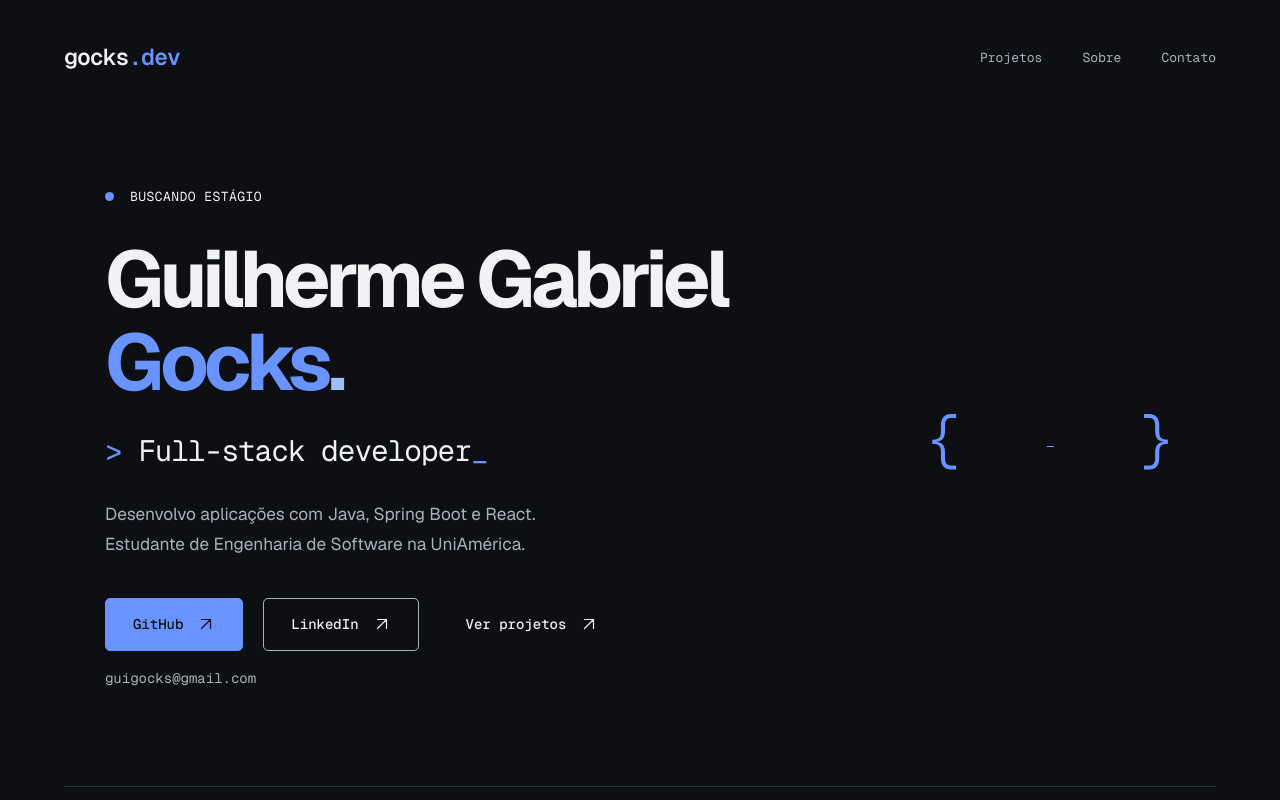
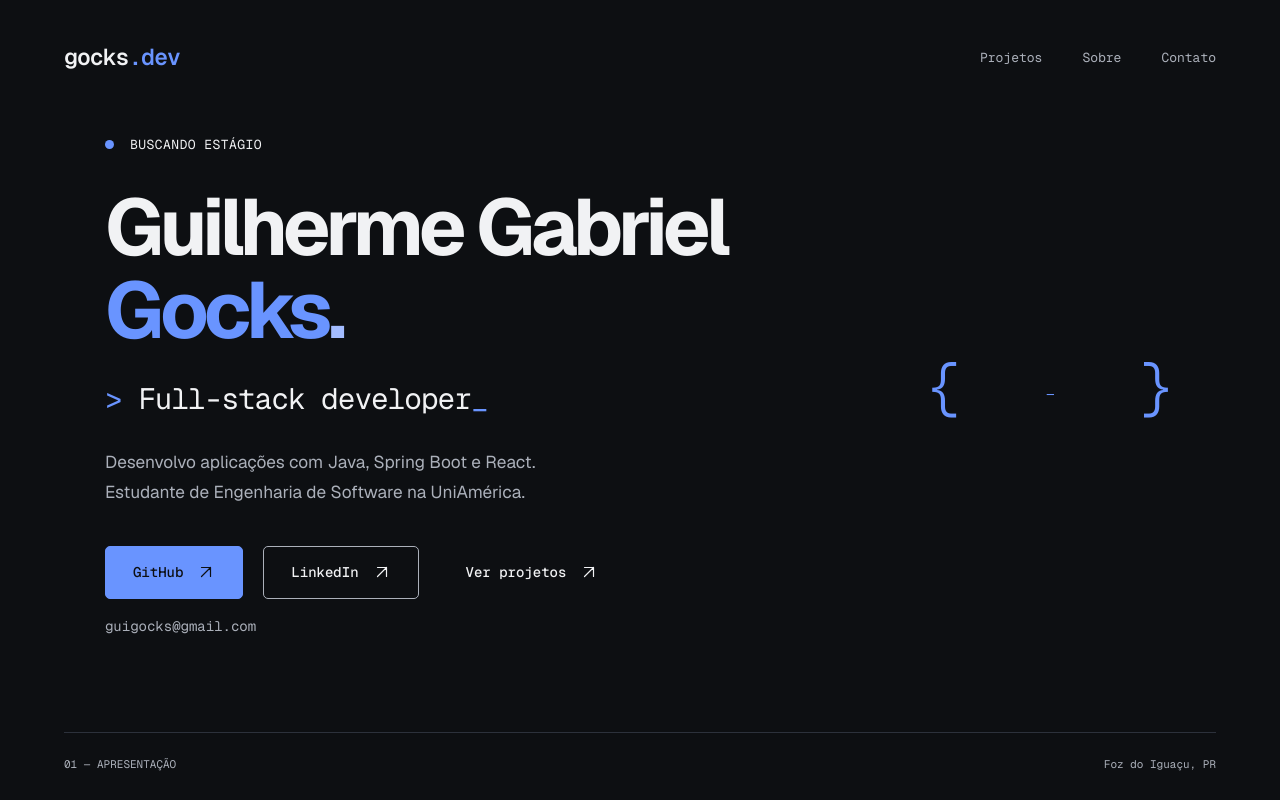
Before and after one commit to guiGocksAfK/GuiGocks-Portfolio, a Next.js app: page / in a window 1280 px wide. Shown: the top 800 px of the page. Built offline with nearby package versions, Linux system fonts and the light colour scheme.

Commit message:
fix: alinha o Hero ao topo para o conteúdo aparecer logo na primeira tela

```diff
--- a/src/app/globals.css
+++ b/src/app/globals.css
@@ -54,7 +54,6 @@ h1 { font-size: clamp(48px, 6.2vw, 94px); font-weight: 650; line-height: 1.04; l
 .hero-footer span:first-child { text-transform: uppercase; }
 .skip-link { position: absolute; top: -100px; left: 24px; padding: 12px; background: var(--accent); color: var(--background); z-index: 10; }
 .skip-link:focus { top: 12px; }
-@media (min-width: 1500px) { .hero-main { padding-top: 110px; padding-bottom: 120px; } }
 @media (max-width: 1050px) { .hero-grid { grid-template-columns: minmax(0, 1fr); } .technical-mark { display: none; } }
 @media (max-width: 600px) {
   .wordmark { font-size: 19px; }
@@ -81,7 +80,8 @@ h1 { font-size: clamp(48px, 6.2vw, 94px); font-weight: 650; line-height: 1.04; l
 
 
 /* Hero + project case studies */
-.hero-main { min-height: calc(100svh - 183px); }
+/* Vertical padding follows the viewport height so the whole hero fits above the fold. */
+.hero-main { min-height: calc(100svh - 183px); justify-content: flex-start; padding-top: clamp(8px, 2.5vh, 40px); padding-bottom: clamp(24px, 6vh, 88px); }
 .hero-grid { grid-template-columns: minmax(0, 1fr) 250px; gap: 32px; }
 .braces { padding: 0; align-items: center; font-size: 64px; }
 .typing-word { font-size: 17px; color: var(--foreground); letter-spacing: -.05em; white-space: nowrap; }
```
